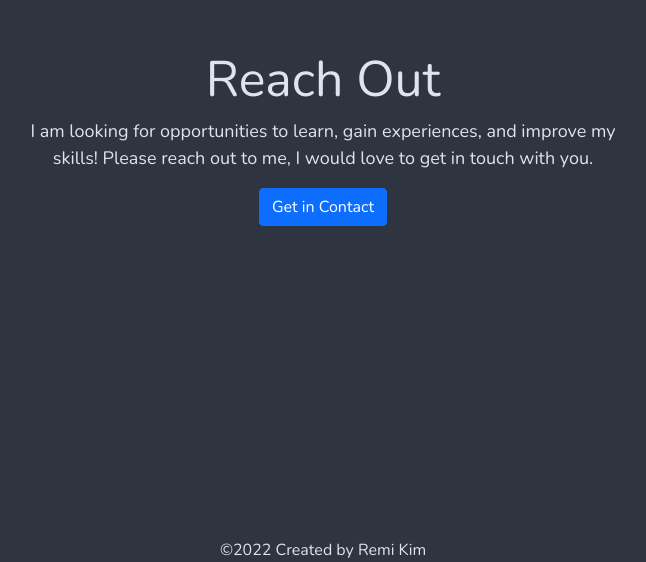
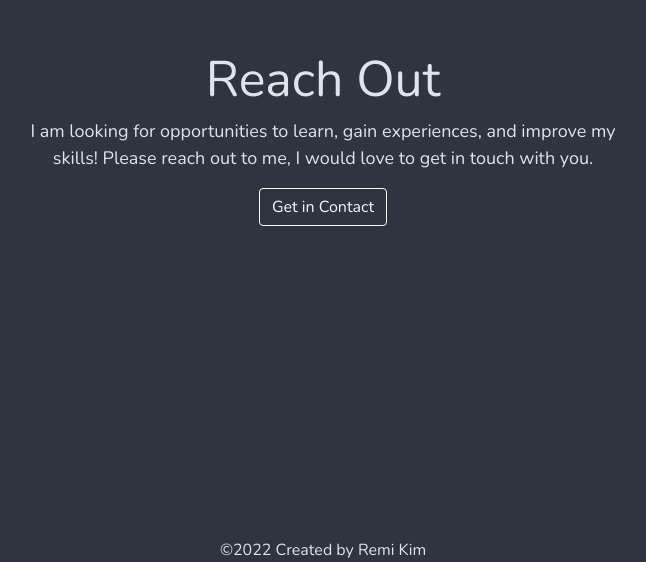
Before and after one commit to remireems/remireems.github.io, a React (Create React App) app in the folder client/: page / in a window 1280 px wide. Shown: the part 2557-3119 px from the top of the page, without its empty margins (317-963 px from the left). Built offline with nearby package versions, Linux system fonts and the light colour scheme.

Commit message:
changed btn color

```diff
--- a/client/src/components/ContactForm/ContactForm.js
+++ b/client/src/components/ContactForm/ContactForm.js
@@ -27,7 +27,7 @@
 
   return (
     <div>
-      <Button variant="primary" onClick={handleShow}>
+      <Button variant="outline-light" onClick={handleShow}>
         Get in Contact
       </Button>
 
```
